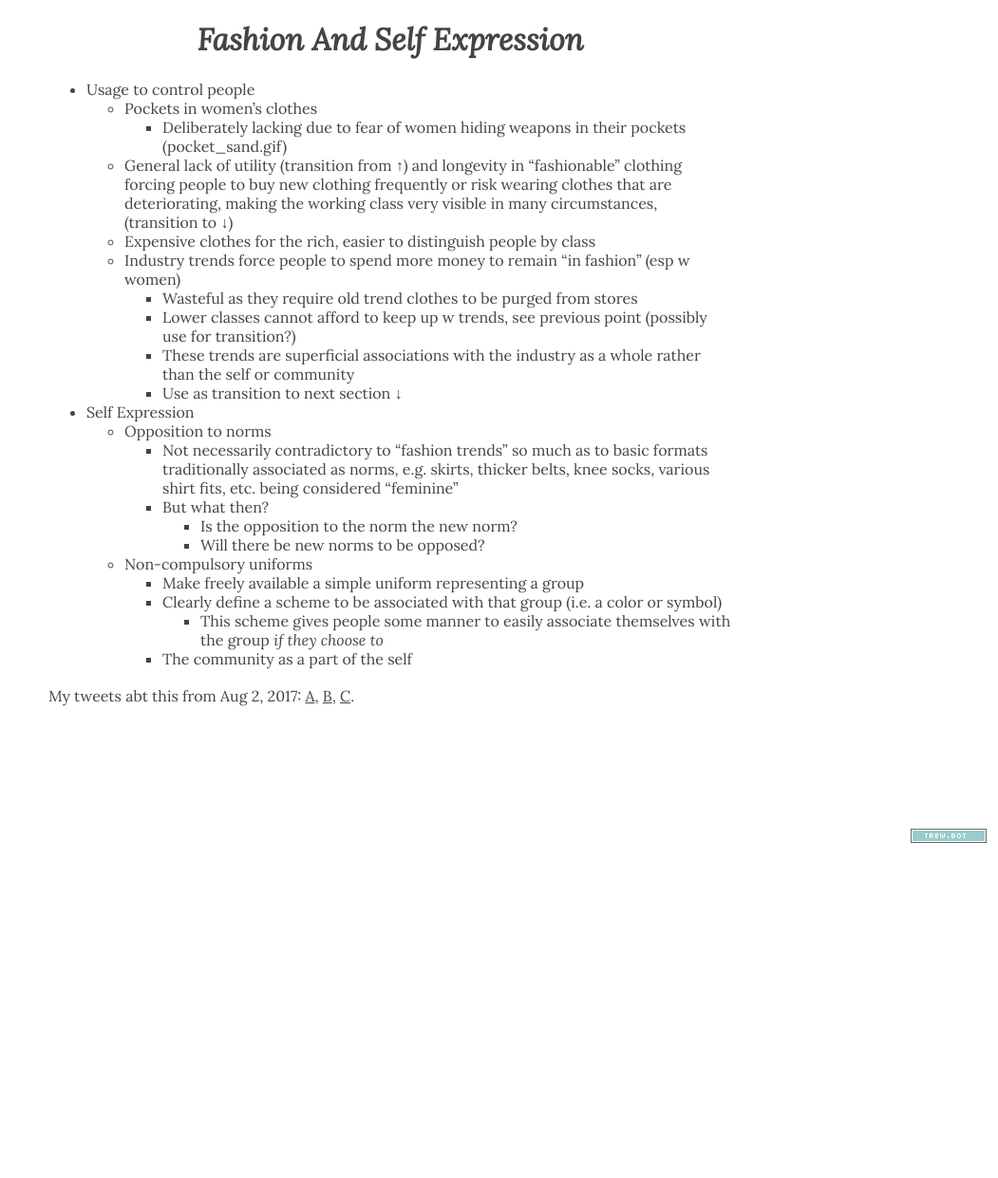
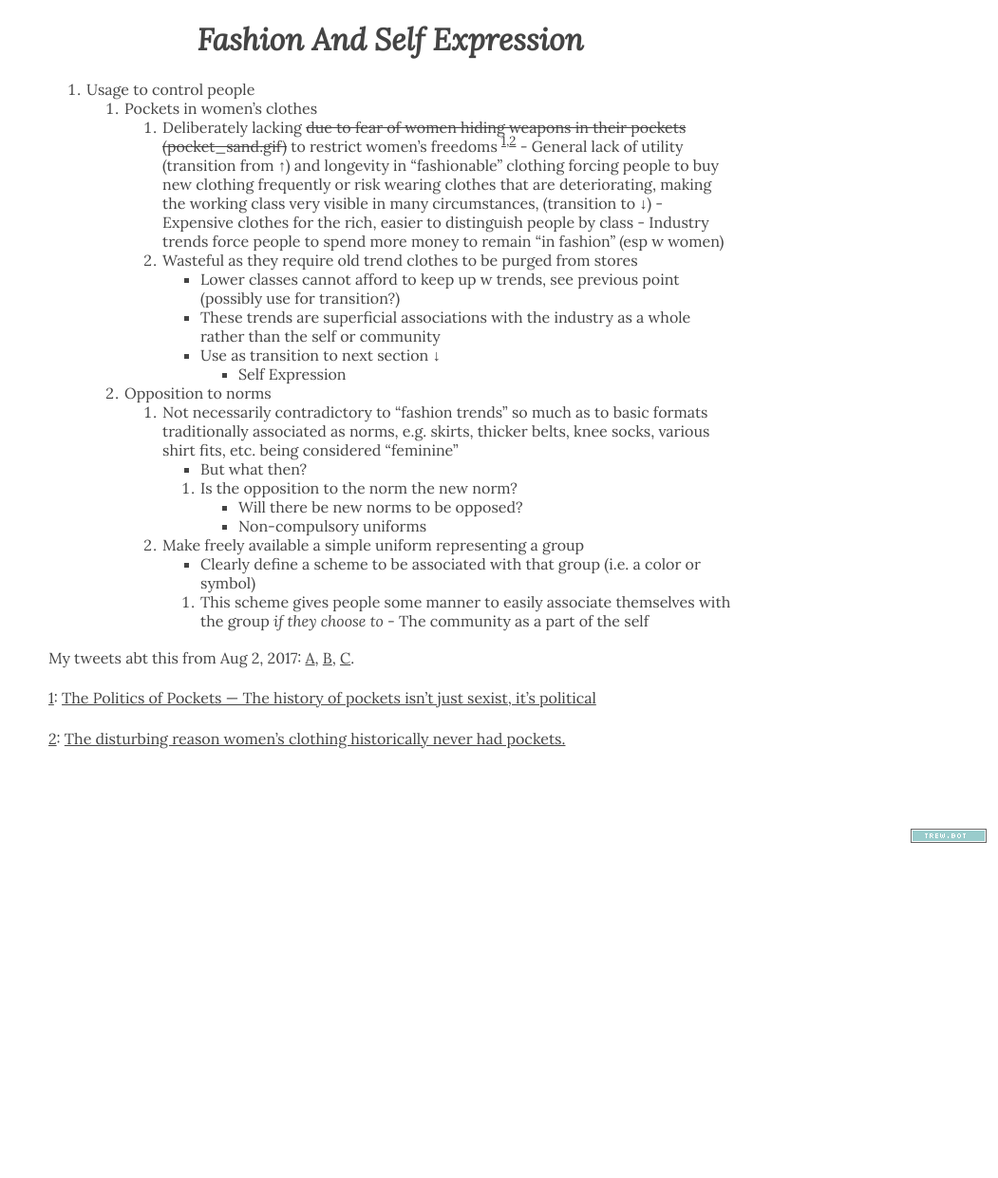
Before and after one commit to una-ada/una-ada.github.io, a Jekyll site: the page built from o/fash.md, in a window 1280 px wide. Shown: the whole page at 95% size, without its empty margins (229-1280 px from the left). Built offline with Jekyll 4.4.1, drawn with Linux system fonts in a browser that asks for light colours; some web fonts are replaced; our own code applies the rules of GitHub Pages for plain Markdown files; before the commit the page ends 1196 px from its top, so only the background shows below that.

Commit message:
add numbering, add references 1,2 for point 1.1.1

```diff
--- a/o/fash.md
+++ b/o/fash.md
@@ -1,25 +1,30 @@
 # Fashion and Self Expression
 
-- Usage to control people
-    - Pockets in women's clothes
-        - Deliberately lacking due to fear of women hiding weapons in their pockets (pocket_sand.gif)
+1. Usage to control people
+    1. Pockets in women's clothes
+        1. Deliberately lacking ~~due to fear of women hiding weapons in their pockets (pocket_sand.gif)~~ to restrict women's freedoms <sup>[1](#n1),[2](#n2)</sup>
     - General lack of utility (transition from &uarr;) and longevity in "fashionable" clothing forcing people to buy new clothing frequently or risk wearing clothes that are deteriorating, making the working class very visible in many circumstances, (transition to &darr;)
     - Expensive clothes for the rich, easier to distinguish people by class
     - Industry trends force people to spend more money to remain "in fashion" (esp w women)
-        - Wasteful as they require old trend clothes to be purged from stores
+        1. Wasteful as they require old trend clothes to be purged from stores
         - Lower classes cannot afford to keep up w trends, see previous point (possibly use for transition?)
         - These trends are superficial associations with the industry as a whole rather than the self or community
         - Use as transition to next section &darr;
 - Self Expression
-    - Opposition to norms
-        - Not necessarily contradictory to "fashion trends" so much as to basic formats traditionally associated as norms, e.g. skirts, thicker belts, knee socks, various shirt fits, etc. being considered "feminine"
+    1. Opposition to norms
+        1. Not necessarily contradictory to "fashion trends" so much as to basic formats traditionally associated as norms, e.g. skirts, thicker belts, knee socks, various shirt fits, etc. being considered "feminine"
         - But what then?
-            - Is the opposition to the norm the new norm?
+            1. Is the opposition to the norm the new norm?
             - Will there be new norms to be opposed?
     - Non-compulsory uniforms
-        - Make freely available a simple uniform representing a group
+        1. Make freely available a simple uniform representing a group
         - Clearly define a scheme to be associated with that group (i.e. a color or symbol)
-            - This scheme gives people some manner to easily associate themselves with the group _if they choose to_
+            1. This scheme gives people some manner to easily associate themselves with the group _if they choose to_
         - The community as a part of the self
 
 My tweets abt this from Aug 2, 2017: [A](https://twitter.com/trewbot/status/892793001097011200), [B](https://twitter.com/trewbot/status/892799472278876167), [C](https://twitter.com/trewbot/status/892801656177524737).
+
+<a name="n1">1</a>: [The Politics of Pockets &mdash;
+The history of pockets isn’t just sexist, it’s political](https://www.racked.com/2016/9/19/12865560/politics-of-pockets-suffragettes-women)
+
+<a name="n2">2</a>: [The disturbing reason women's clothing historically never had pockets.](http://www.msn.com/en-us/lifestyle/whats-hot/the-disturbing-reason-womens-clothing-historically-never-had-pockets/ar-AAopCOf)
```
